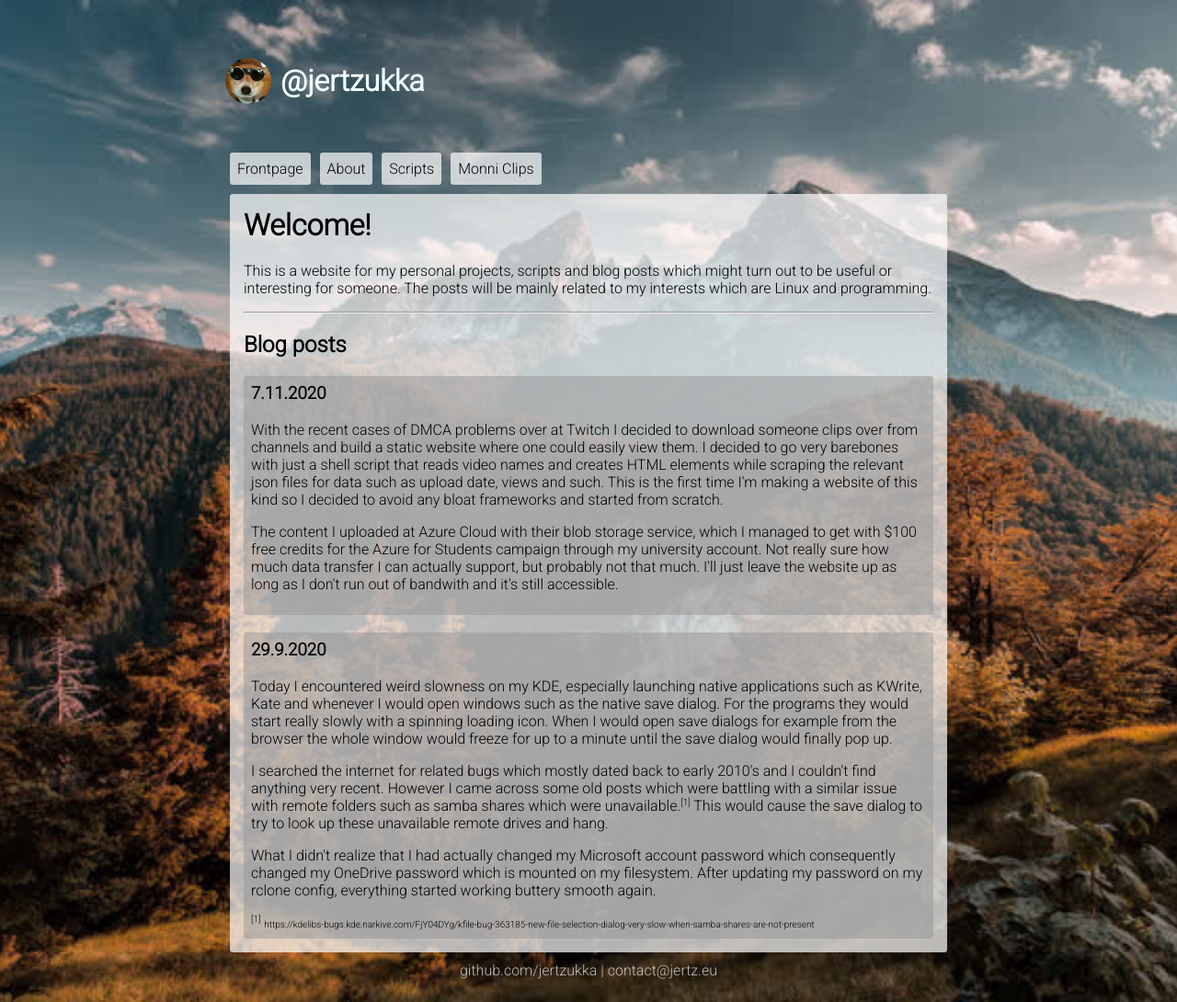
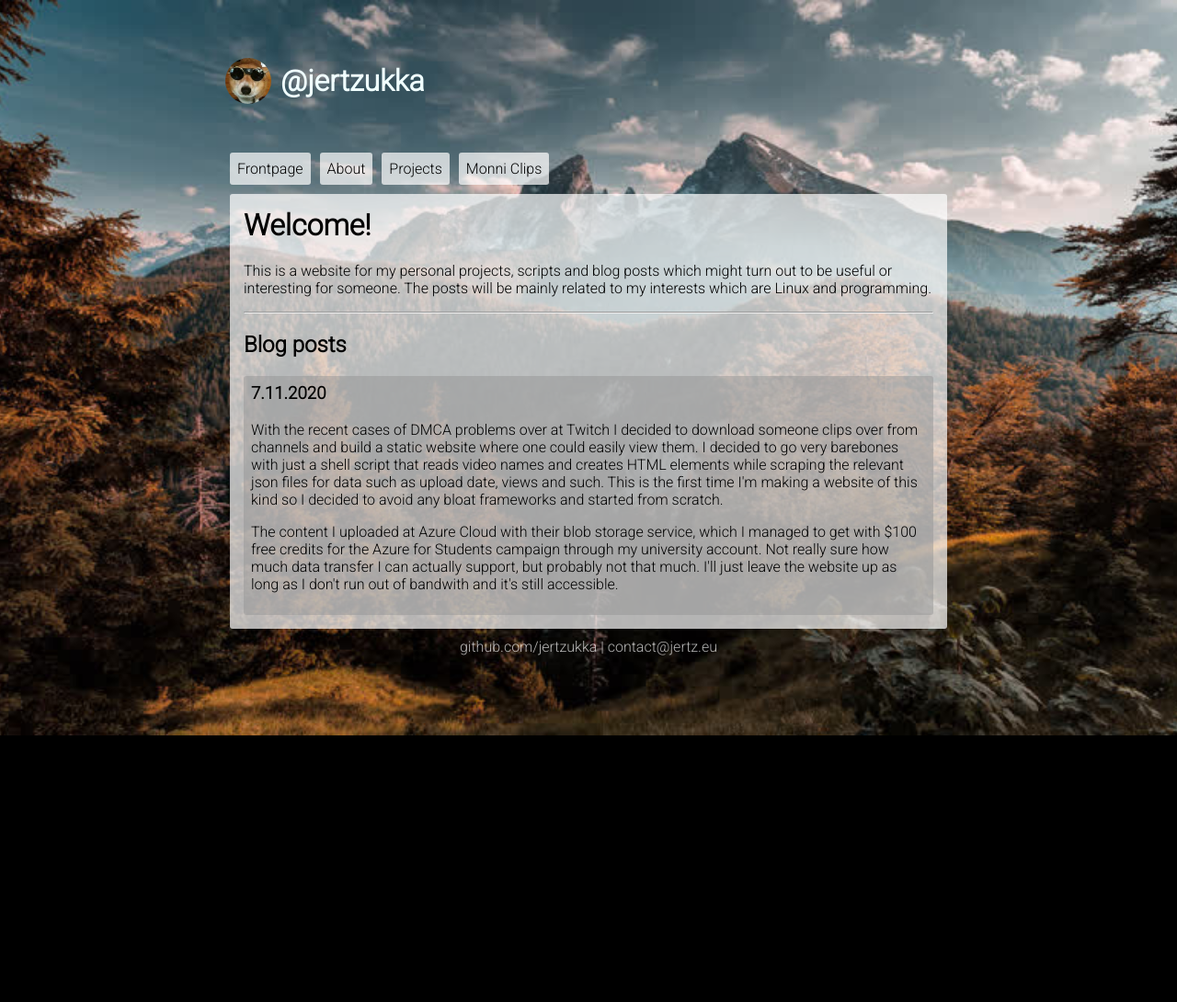
Before and after one commit to Jertzukka/site, a plain HTML site: page index.html in a window 1280 px wide. Shown: the whole page at 92% size. After the commit the page ends 800 px from the top, so only its background shows below. Drawn offline with Linux system fonts and the light colour scheme.

Commit message:
Improve formatting, adds a project.

```diff
--- a/index.html
+++ b/index.html
@@ -22,7 +22,7 @@
                 <a href="./about">About</a>
             </div>
             <div id="dropdown">
-                <a id=tab3 href="./scripts">Scripts</a>
+                <a id=tab3 href="./projects">Projects</a>
                 <div id="dropdown-content">
                     <a href="https://github.com/Jertzukka/youtube-to-rss.sh">youtube-to-rss.sh</a>
                 </div>
@@ -57,32 +57,7 @@
                     and it's still accessible.
                 </p>
             </div>
-            <br>
-            <div id=blogpost>
-                <h3>29.9.2020</h3>
-                <p>
-                    Today I encountered weird slowness on my KDE, especially launching native
-                    applications such as KWrite, Kate and whenever I would open windows such as
-                    the native save dialog. For the programs they would start really slowly with
-                    a spinning loading icon. When I would open save dialogs for example from the
-                    browser the whole window would freeze for up to a minute until the save dialog
-                    would finally pop up.
-                </p><p>
-                    I searched the internet for related bugs which mostly dated back to early
-                    2010's and I couldn't find anything very recent. However I came across some
-                    old posts which were battling with a similar issue with remote folders such
-                    as samba shares which were unavailable.<ref>[1]</ref> This would cause the save
-                    dialog to try to look up these unavailable remote drives and hang.
-                </p><p>
-                    What I didn't realize that I had actually changed my Microsoft account
-                    password which consequently changed my OneDrive password which is mounted
-                    on my filesystem. After updating my password on my rclone config, everything
-                    started working buttery smooth again.
-                </p>
-                <ref>[1]</ref>
-                <references>https://kdelibs-bugs.kde.narkive.com/FjY04DYg/kfile-bug-363185-new-file-selection-dialog-very-slow-when-samba-shares-are-not-present</references>
-            </div>
-            </div>
+        </div>
         <div id=footer>
             <a href="https://github.com/jertzukka">github.com/jertzukka</a> | <a href="mailto:contact@jertz.eu">contact@jertz.eu</a>
         </div>
--- a/style.css
+++ b/style.css
@@ -15,7 +15,7 @@ html {
     display: table;
     margin: auto;
     height: 100%;
-    width: 100%
+    width: 100%;
 }
 
 body {
@@ -38,6 +38,14 @@ p {
     margin-bottom: 10;
 }
 
+div#lang {
+    padding-bottom: 0.5rem;
+}
+
+.glow {
+    text-shadow: 0 0 10px #f8f4f4, 0 0 20px #f8f4f4;
+}
+
 div#blogpost {
     background-color: rgba(150, 150, 150, 0.5);
     padding: 0.5rem;
@@ -46,6 +54,8 @@ div#blogpost {
 div#script {
     background-color: rgba(150, 150, 150, 0.5);
     padding: 0.5rem;
+    padding-bottom: 1px;
+    margin-bottom: 1rem;
 }
 
 ref {
```
Also changed, not shown: about.html (+1 -1 lines), logs.html (+1 -1 lines), projects.html (renamed from scripts.html, +17 -5 lines).
